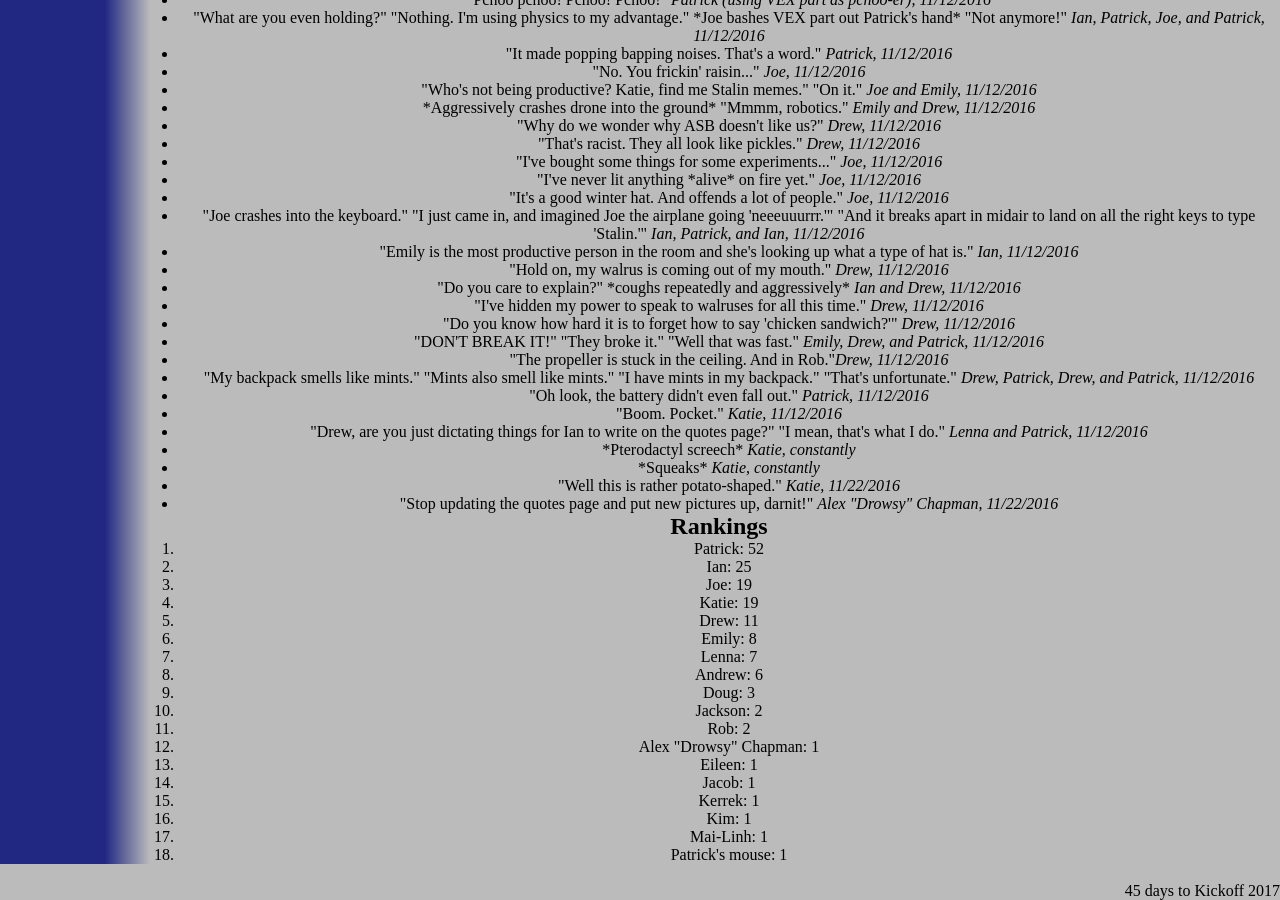
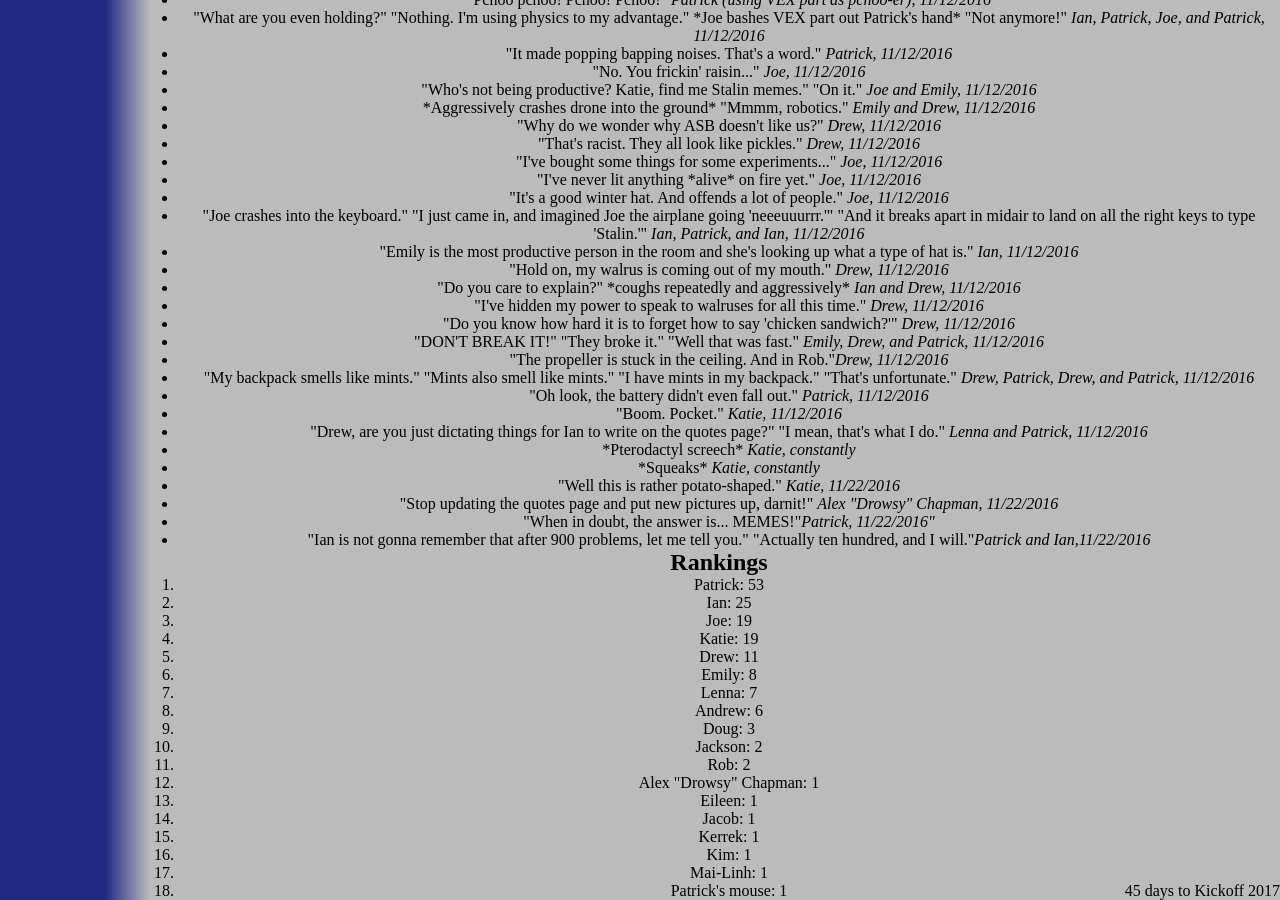
Before and after one commit to katiebugmoon/FRC4131.github.io, a Jekyll site: the page built from media/2017/quotes.html, in a window 1280 px wide and 900 px high, scrolled down 1897 px. Built offline with Jekyll 4.4.1, drawn with Linux system fonts in a browser that asks for light colours; nearby versions of some CDN libraries.

Commit message:
Update quotes.html

```diff
--- a/media/2017/quotes.html
+++ b/media/2017/quotes.html
@@ -127,6 +127,8 @@
 	<li>*Squeaks* <i>Katie, constantly</i></li>
 	<li>"Well this is rather potato-shaped." <i>Katie, 11/22/2016</i></li>
 	<li>"Stop updating the quotes page and put new pictures up, darnit!" <i>Alex "Drowsy" Chapman, 11/22/2016</i></li>
+	<li>"When in doubt, the answer is... MEMES!"<i>Patrick, 11/22/2016"</i></li>
+	<li>"Ian is not gonna remember that after 900 problems, let me tell you." "Actually ten hundred, and I will."<i>Patrick and Ian,11/22/2016</i></li>
 </ul>
 <h2>Rankings</h2>
 <ol id='rankings'></ol>
```
